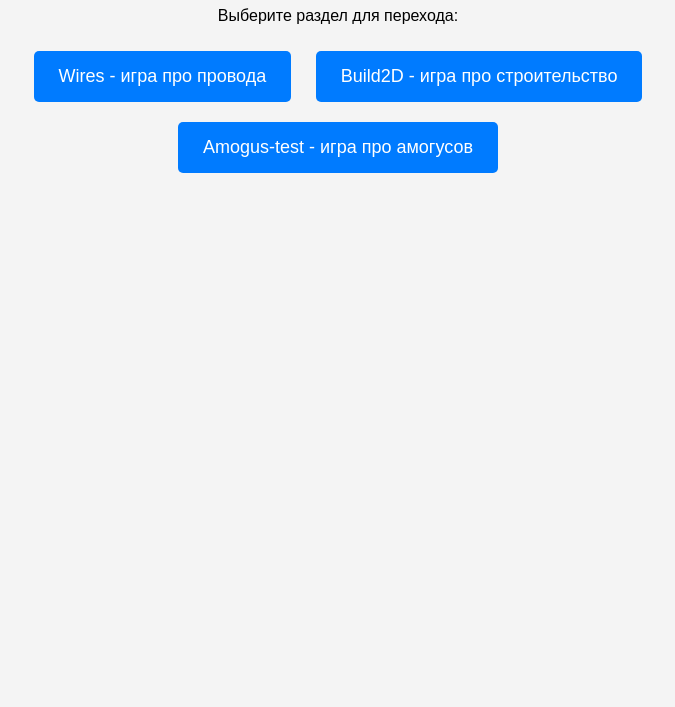
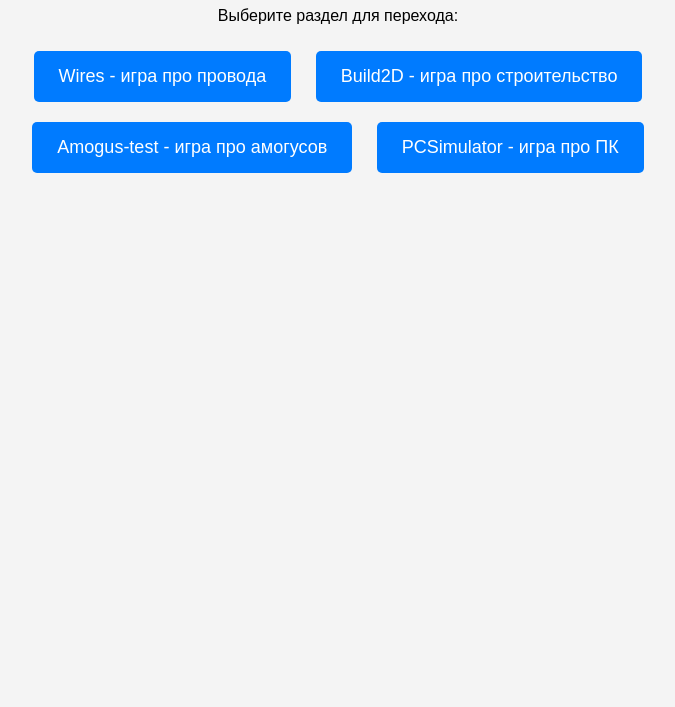
Before and after one commit to KitsaStudioOffical/kitsagames, a plain HTML site: page index.html in a window 1280 px wide. Shown: the part 93-800 px from the top of the page, without its empty margins (302-977 px from the left). Drawn offline with Linux system fonts and the light colour scheme.

Commit message:
Update index.html

```diff
--- a/index.html
+++ b/index.html
@@ -42,6 +42,7 @@
         <a href="wires/wires.html" class="link-button">Wires - игра про провода</a>
         <a href="Build2D/Build2D.html" class="link-button">Build2D - игра про строительство</a>
         <a href="amogus-test/amogus-test.html" class="link-button">Amogus-test - игра про амогусов</a>
+        <a href="PCSimulator/PCSimulator.html" class="link-button">PCSimulator - игра про ПК</a>
     </div>
 </body>
 </html>
```
